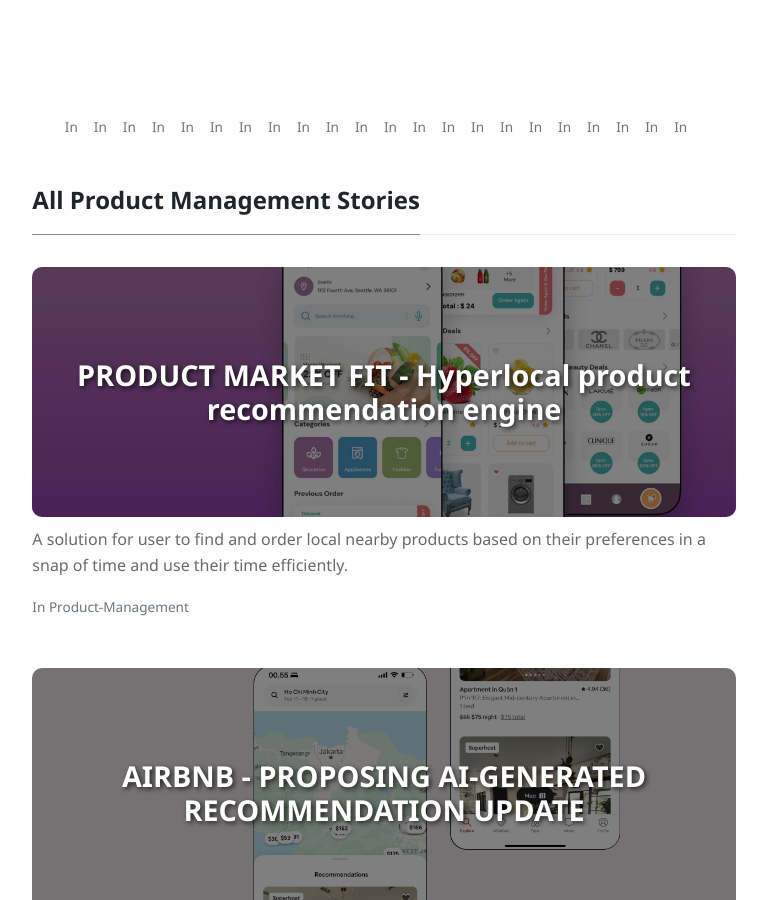
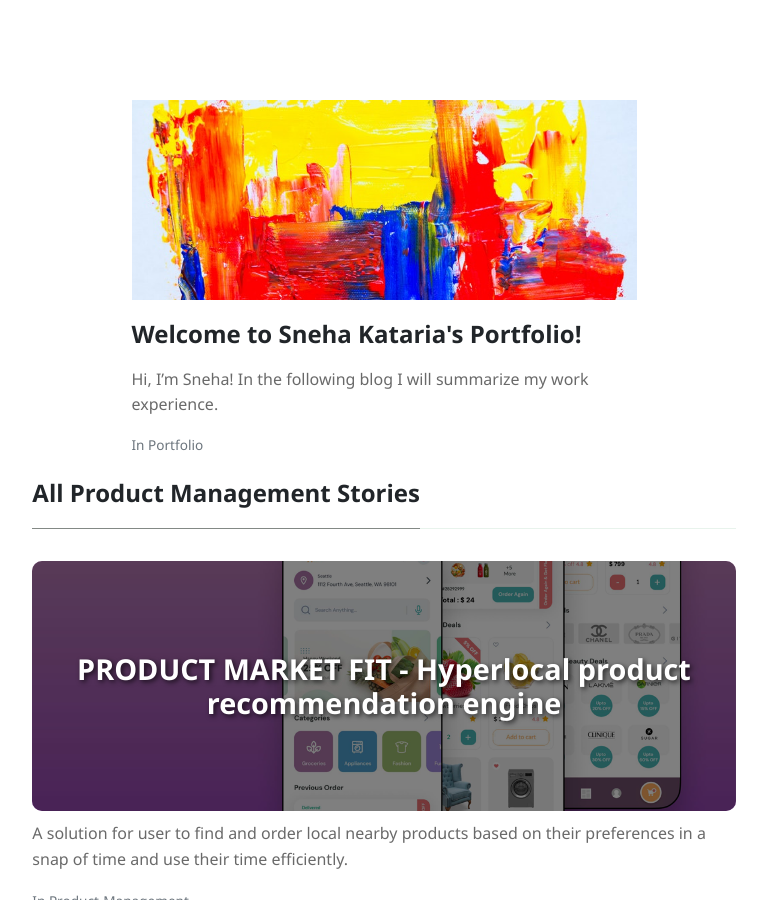
Before and after one commit to sneha-kataria/blog, a Jekyll site: the page built from index.html, in a window 1280 px wide and 900 px high. Shown: the whole window, without its empty margins (256-1023 px from the left). Built offline with Jekyll 4.4.1, drawn with Linux system fonts in a browser that asks for light colours; nearby versions of some CDN libraries; the list of posts is cut into pages by our own code.

Commit message:
Reverted the main page.

```diff
--- a/index.html
+++ b/index.html
@@ -16,33 +16,30 @@
 
     <!-- latest post -->
     {% assign latest_post = site.posts | where: "path", "_posts/2019-02-04-welcome-to-Sneha-Blog.markdown" | first %}
-    {% for post in latest_post %}
-    {% include main-loop-card.html %}
-    {% endfor %}
-<!--    <div class="col-md-6">-->
-<!--    <div class="card border-0 mb-4 box-shadow">   -->
-<!--    <a href="{{site.baseurl}}{{latest_post.url}}">-->
-<!--    <div class="topfirstimage" style="background-image: url({% if latest_post.image contains "://" %}{{ latest_post.image }}{% else %} {{site.baseurl}}/{{ latest_post.image}}{% endif %}); height: 200px;    background-size: cover;    background-repeat: no-repeat;"></div>     -->
-<!--    </a>-->
-<!--    <div class="card-body px-0 pb-0 d-flex flex-column align-items-start">-->
-<!--    <h2 class="h4 font-weight-bold">-->
-<!--    <a class="text-dark" href="{{site.baseurl}}{{latest_post.url}}">{{ latest_post.title }}</a>-->
-<!--    </h2>-->
-<!--    <p class="excerpt">-->
-<!--        {{ latest_post.excerpt | strip_html | strip_newlines | truncate: 136 }}-->
-<!--    </p>-->
-<!--    <div>-->
-<!--        <small class="d-block text-muted">-->
-<!--            In <span class="catlist">-->
-<!--                {% for category in latest_post.categories %}-->
-<!--                <a class="text-capitalize text-muted smoothscroll" href="{{site.baseurl}}/categories.html#{{ category | downcase }}">{{ category }}</a><span class="sep">, </span>-->
-<!--                {% endfor %}-->
-<!--                </span>                   -->
-<!--        </small>-->
-<!--    </div>-->
-<!--    </div>-->
-<!--    </div>-->
-<!--    </div>-->
+    <div class="col-md-6">
+    <div class="card border-0 mb-4 box-shadow">
+    <a href="{{site.baseurl}}{{latest_post.url}}">
+    <div class="topfirstimage" style="background-image: url({% if latest_post.image contains "://" %}{{ latest_post.image }}{% else %} {{site.baseurl}}/{{ latest_post.image}}{% endif %}); height: 200px;    background-size: cover;    background-repeat: no-repeat;"></div>
+    </a>
+    <div class="card-body px-0 pb-0 d-flex flex-column align-items-start">
+    <h2 class="h4 font-weight-bold">
+    <a class="text-dark" href="{{site.baseurl}}{{latest_post.url}}">{{ latest_post.title }}</a>
+    </h2>
+    <p class="excerpt">
+        {{ latest_post.excerpt | strip_html | strip_newlines | truncate: 136 }}
+    </p>
+    <div>
+        <small class="d-block text-muted">
+            In <span class="catlist">
+                {% for category in latest_post.categories %}
+                <a class="text-capitalize text-muted smoothscroll" href="{{site.baseurl}}/categories.html#{{ category | downcase }}">{{ category }}</a><span class="sep">, </span>
+                {% endfor %}
+                </span>
+        </small>
+    </div>
+    </div>
+    </div>
+    </div>
 
 {% endif %}
 
```
